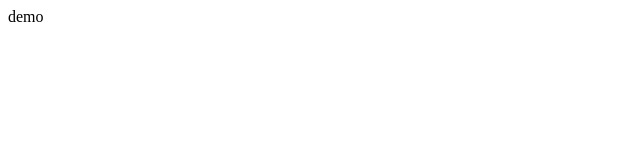
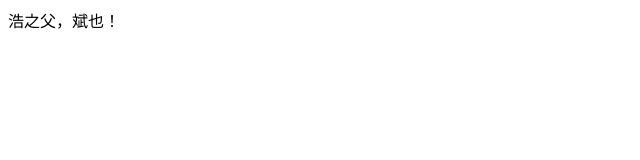
Before and after one commit to 3233177969/git--demo, a plain HTML site: page index.html in a window 1280 px wide. Shown: the full height of the page, 0-640 px from the left. Drawn offline with Linux system fonts and the light colour scheme.

Commit message:
第三次提交

```diff
--- a/index.html
+++ b/index.html
@@ -6,6 +6,6 @@
     <title>Document</title>
 </head>
 <body>
-    demo
+    浩之父，斌也！
 </body>
 </html>
```
